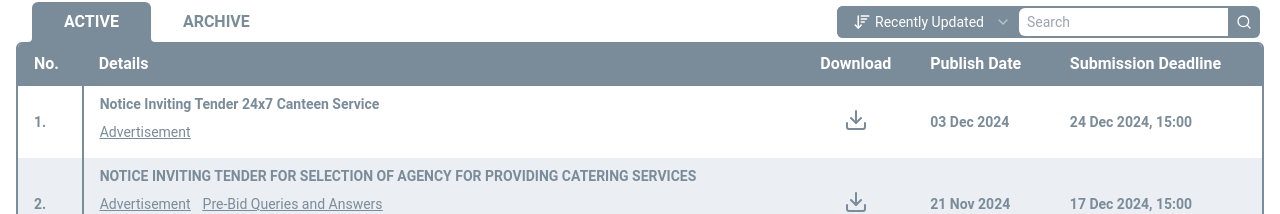
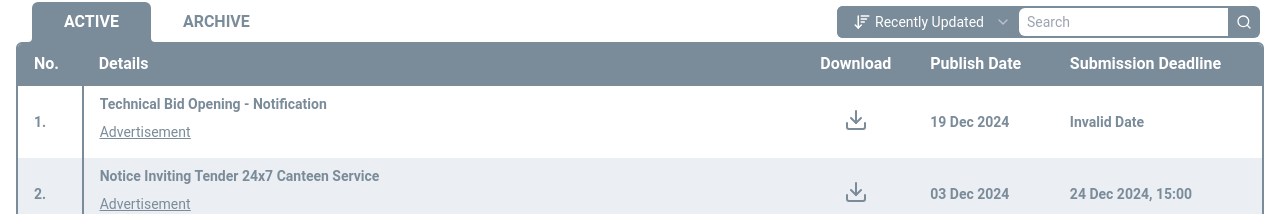
Before and after one commit to Velocity-IIITDWD/iiitdwd.ac.in, a Next.js app: page /tenders in a window 1280 px wide. Shown: the part 230-444 px from the top of the page. Built offline with nearby package versions, Linux system fonts and the light colour scheme.

Commit message:
update : tenders page

```diff
--- a/data/tenders.ts
+++ b/data/tenders.ts
@@ -1,4 +1,19 @@
 export const tenders: Tender[] = [
+  {
+    cancelled: false,
+    corrections: [],
+    documents: [
+      {
+        link: '/images/tenderbid.jpg',
+        title: 'Advertisement',
+      },
+    ],
+    link: '/pdfs/TechnicalBidOpening-Notification.pdf',
+    publishDate: '2024-12-19',
+    submissionDeadline: '#',
+    title: 'Technical Bid Opening - Notification',
+    updatedAt: 55,
+  },
   {
     cancelled: false,
     corrections: [],
```
Also changed, not shown: public/images/tenderbid.jpg (added), 1 other file (tests, documents, lock files or other folders).
